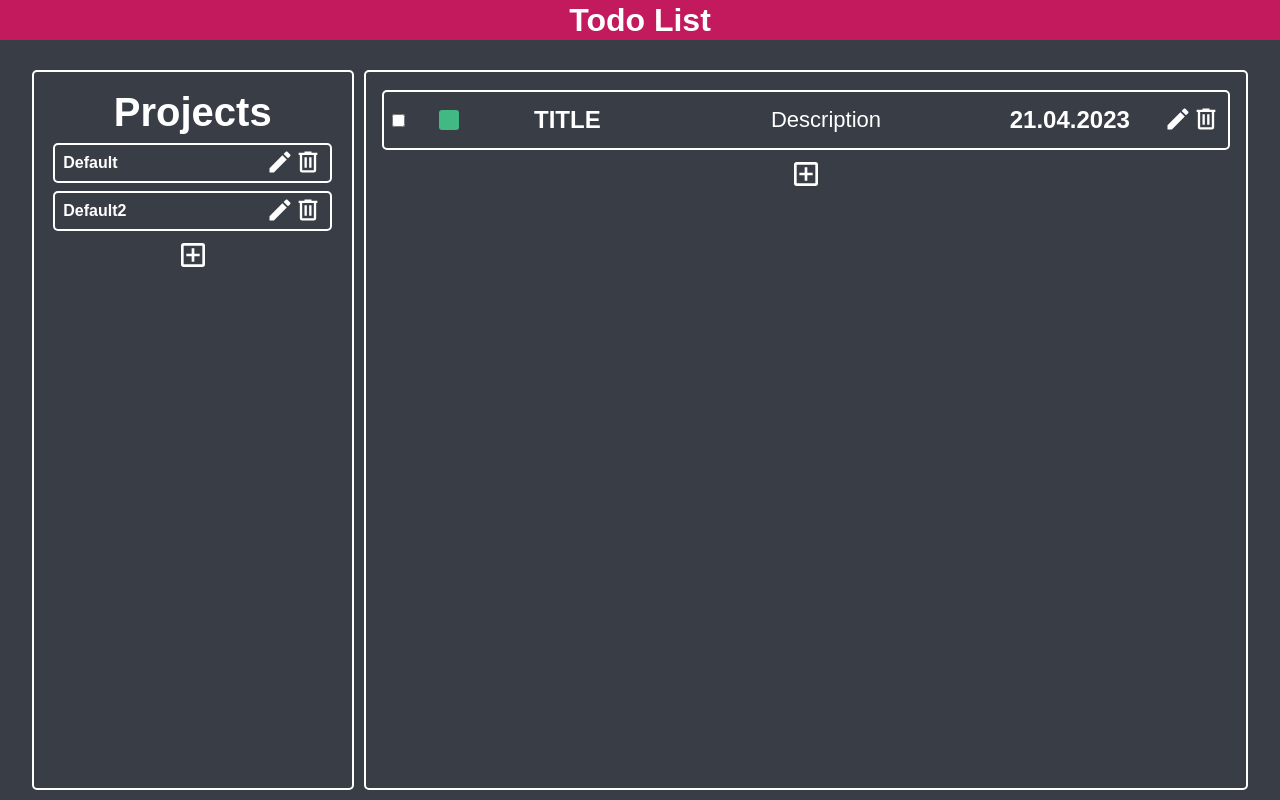
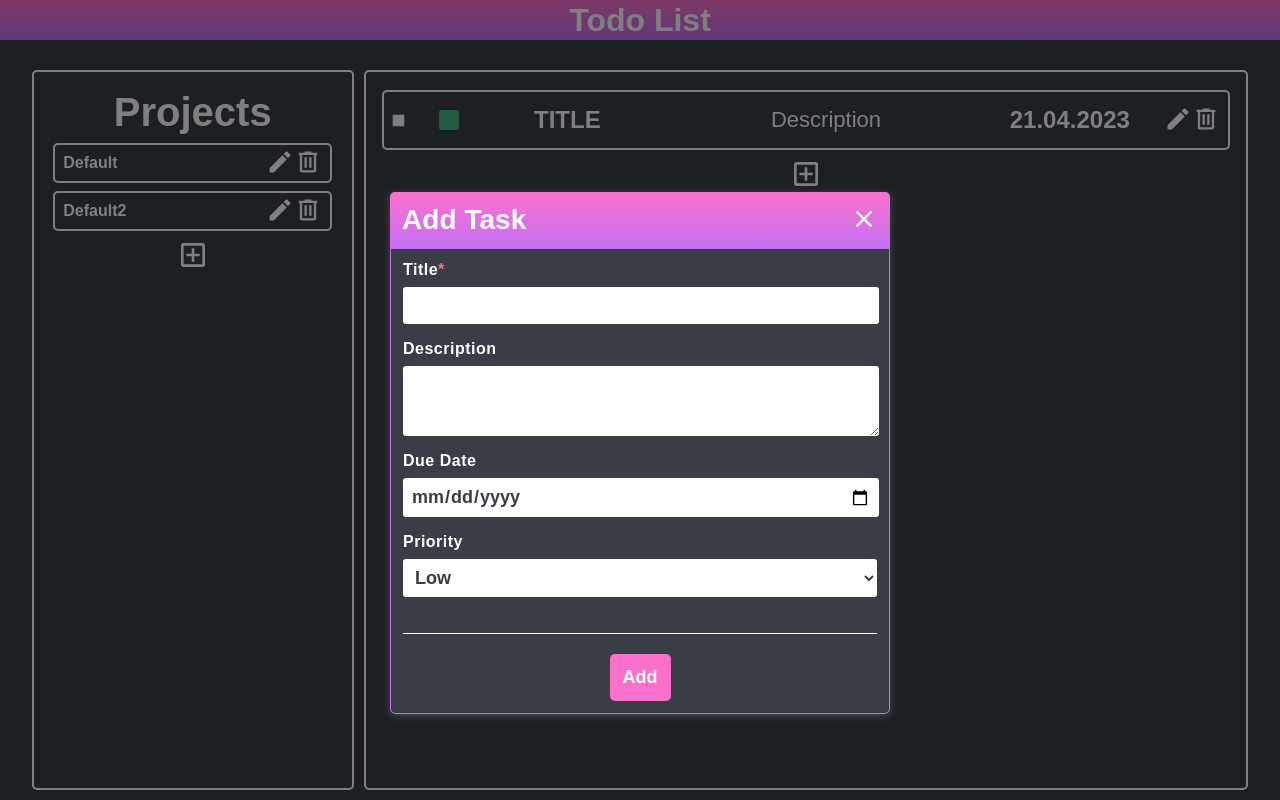
Before and after one commit to maashhCS/todo-list, a website built with webpack: page dist/index.html in a window 1280 px wide. Built offline with nearby package versions, Linux system fonts and the light colour scheme.

Commit message:
created modal body to create a new task

```diff
--- a/src/index.js
+++ b/src/index.js
@@ -2,6 +2,7 @@ import { createTask, createToDo } from "./task"
 import { createProject } from "./projects";
 import { checkprojectArray } from "./check_project";
 import { checkTaskArray } from "./check_task";
+import { addTaskForm } from "./modal";
 
 export const projectArray = [];
 
@@ -13,3 +14,4 @@ checkprojectArray();
 projectArray[0].projectTaskArray.push(createTask('TITLE', 'Description', 'low', '21.04.2023', false));
 
 checkTaskArray(0);
+addTaskForm();
--- a/src/modal.js
+++ b/src/modal.js
@@ -1,7 +1,15 @@
 import { projectArray } from "./index";
 
-const getCreateTaskModal = document.querySelector('.modal-create-new-task');
-function createTaskModal(){
+const closeCreateTask = document.querySelector('#close-add-task-modal')
+const addTaskConfirmButton = document.querySelector('.confirm-add-form');
+const modal = document.querySelector('.modal');
+const modalCreateTask = document.querySelector('.modal-create-new-task');
+export function addTaskForm(){
+    modal.classList.remove('hide');
+    modalCreateTask.classList.remove('hide');
 
+    addTaskConfirmButton.addEventListener('click', (e) =>{
+        e.preventDefault();
 
+    })
 }
```
Also changed, not shown: dist/index.html, dist/main.js, dist/style.css, src/svg/close-white.svg (added), src/svg/close.svg (added).
